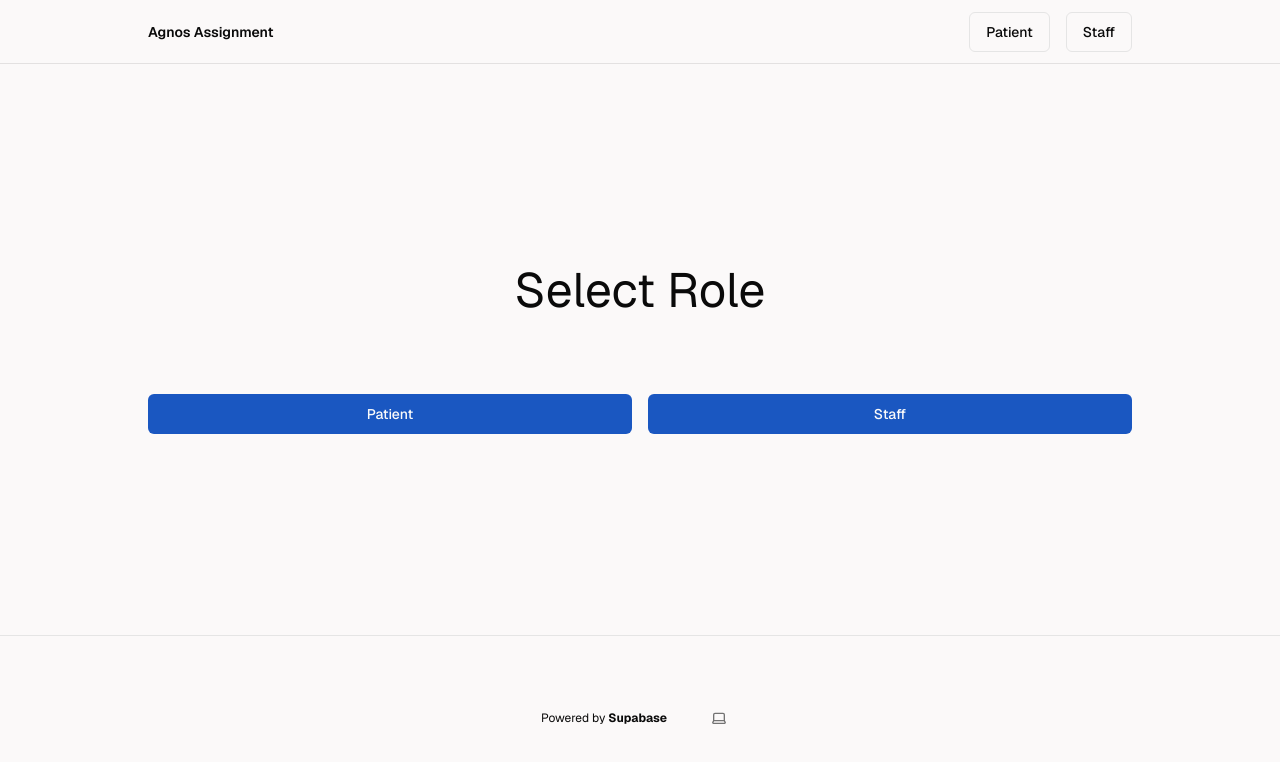
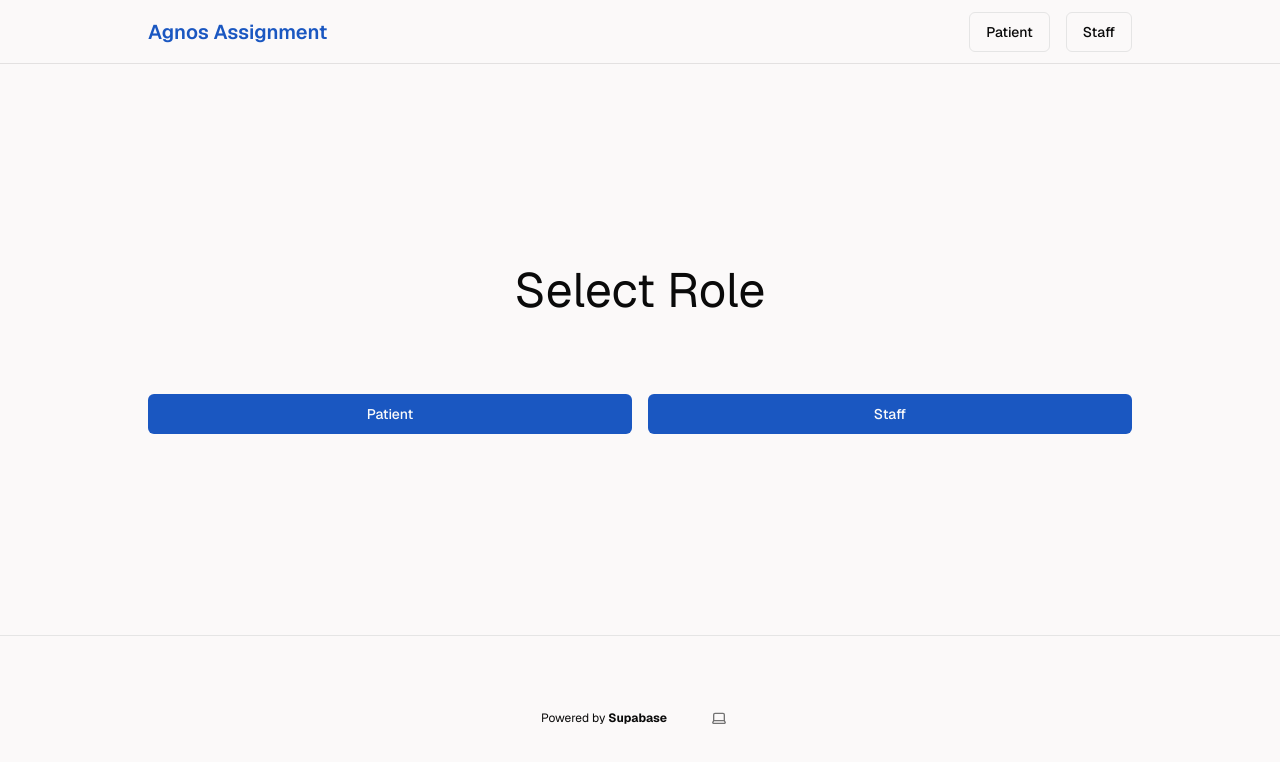
Before and after one commit to DepartureLV/supabase-realtime-input-form, a Next.js app: page / in a window 1280 px wide. Shown: the top 762 px of the page. Built offline with nearby package versions, Linux system fonts and the light colour scheme.

Commit message:
UI: improve

```diff
--- a/app/layout.tsx
+++ b/app/layout.tsx
@@ -41,7 +41,7 @@ export default function RootLayout({
             {/* NAV */}
             <nav className="w-full flex justify-center border-b border-b-foreground/10 h-16">
               <div className="w-full max-w-5xl flex justify-between items-center p-3 px-5 text-sm">
-                <div className="flex gap-5 items-center font-semibold">
+                <div className="flex gap-5 items-center font-semibold text-xl text-primary hover:text-primary/80 transition-all duration-500">
                   <Link href={"/"}>Agnos Assignment</Link>
                 </div>
                 <div className="flex gap-4">
```
